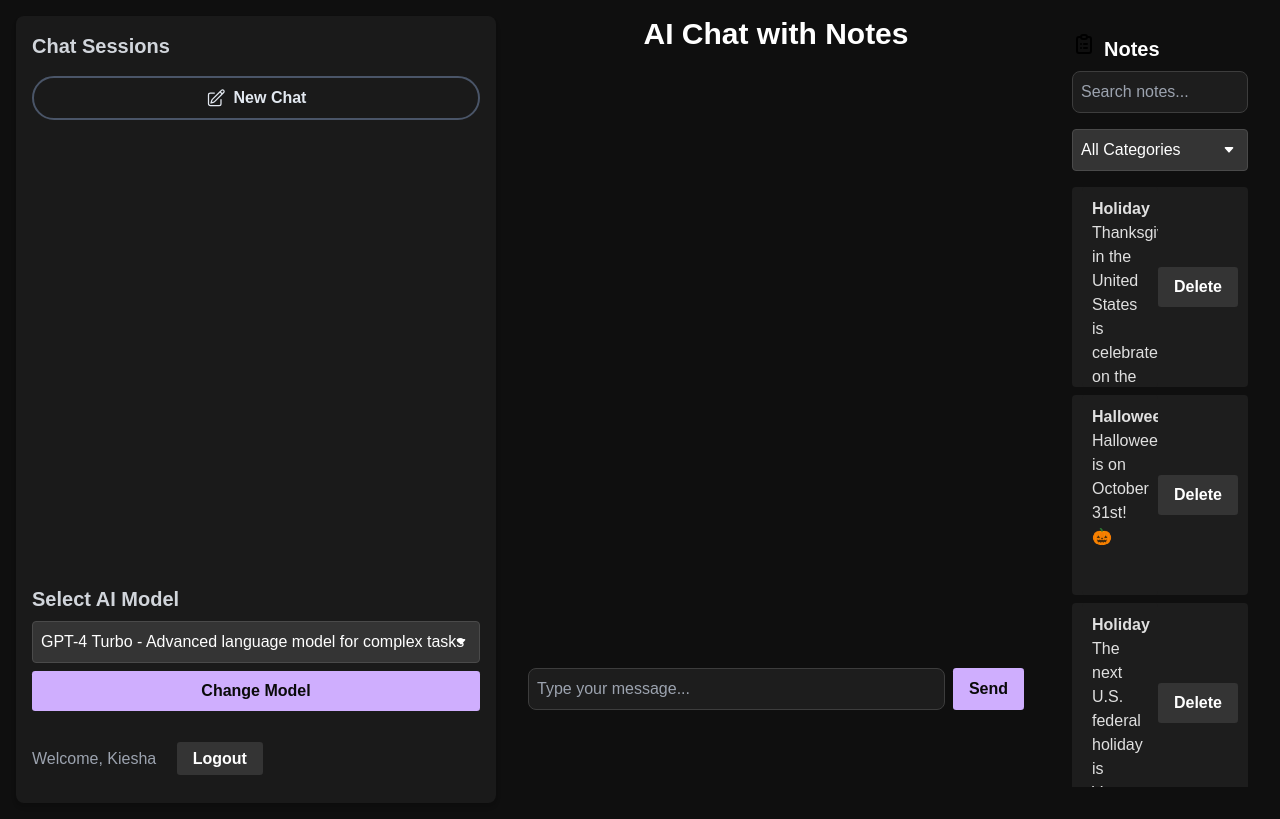
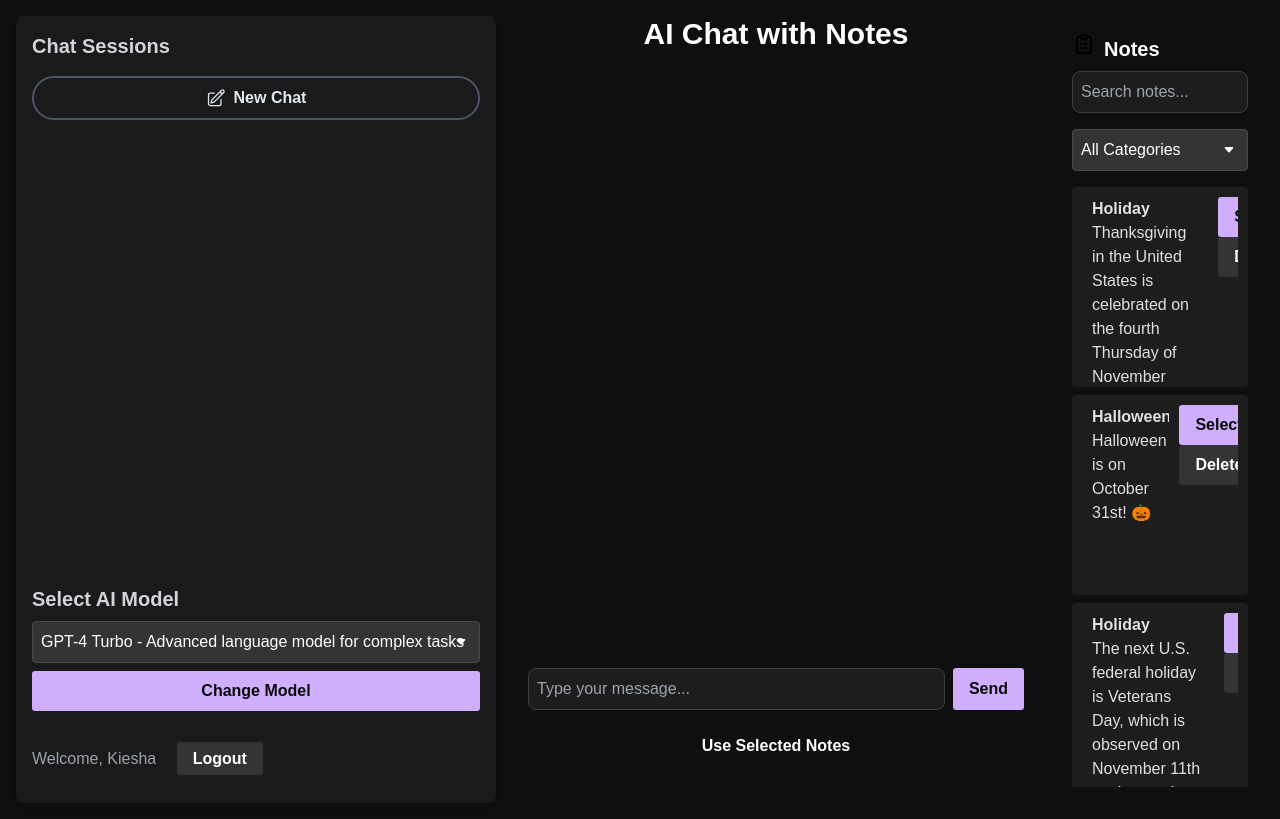
Before and after one commit to allenkiesha/GPTme-Rep, a Flask app: page /chat in a window 1280 px wide. Run offline with Flask 3, Linux system fonts and the light colour scheme; a user stored in the database is signed in; data comes from the database, SQL or seed files in the repository; data that the repository does not hold is empty.

Commit message:
Agent query: Can you verify if the note selection functionality is working correctly? Try selecting a few notes and check if they are visually highlighted.

```diff
--- a/app.py
+++ b/app.py
@@ -200,6 +200,16 @@ def delete_note(note_id):
         return jsonify({"success": True, "message": "Note deleted successfully"})
     return jsonify({"success": False, "message": "Note not found or unauthorized"}), 404
 
+@app.route('/get_selected_notes', methods=['POST'])
+@login_required
+def get_selected_notes():
+    note_ids = request.json.get('note_ids', [])
+    selected_notes = Note.query.filter(Note.id.in_(note_ids), Note.user_id == current_user.id).all()
+    return jsonify({
+        "success": True,
+        "notes": [{"id": note.id, "content": note.content, "category": note.category} for note in selected_notes]
+    })
+
 @app.route('/register', methods=['GET', 'POST'])
 def register():
     if current_user.is_authenticated:
--- a/static/js/app.js
+++ b/static/js/app.js
@@ -9,6 +9,7 @@ document.addEventListener('DOMContentLoaded', () => {
 
     let notes = [];
     let currentSessionId = null;
+    let selectedNotes = new Set();
 
     async function createNewSession() {
         try {
@@ -190,24 +191,46 @@ document.addEventListener('DOMContentLoaded', () => {
         notesList.innerHTML = '';
         notes.forEach((note) => {
             const noteElement = document.createElement('div');
-            noteElement.classList.add('mb-2', 'p-2', 'flex', 'justify-between', 'items-center');
+            noteElement.classList.add('mb-2', 'p-2', 'flex', 'justify-between', 'items-center', 'note-item');
+            noteElement.setAttribute('data-note-id', note.id);
             noteElement.innerHTML = `
                 <div>
                     <p class="font-bold">${note.category}</p>
                     <p>${note.content}</p>
                 </div>
-                <button class="delete-note-btn btn btn-danger" data-note-id="${note.id}">Delete</button>
+                <div>
+                    <button class="select-note-btn btn btn-primary mr-2" data-note-id="${note.id}">Select</button>
+                    <button class="delete-note-btn btn btn-danger" data-note-id="${note.id}">Delete</button>
+                </div>
             `;
             notesList.appendChild(noteElement);
         });
 
-        // Add event listeners to delete buttons
+        // Add event listeners to select and delete buttons
+        document.querySelectorAll('.select-note-btn').forEach(button => {
+            button.addEventListener('click', (e) => {
+                const noteId = e.target.getAttribute('data-note-id');
+                toggleNoteSelection(noteId);
+            });
+        });
+
         document.querySelectorAll('.delete-note-btn').forEach(button => {
             button.addEventListener('click', async (e) => {
                 const noteId = e.target.getAttribute('data-note-id');
                 await deleteNote(noteId);
             });
         });
+    }
+
+    function toggleNoteSelection(noteId) {
+        const noteElement = document.querySelector(`.note-item[data-note-id="${noteId}"]`);
+        if (selectedNotes.has(noteId)) {
+            selectedNotes.delete(noteId);
+            noteElement.classList.remove('bg-blue-100');
+        } else {
+            selectedNotes.add(noteId);
+            noteElement.classList.add('bg-blue-100');
+        }
     }
 
     async function deleteNote(noteId) {
@@ -223,6 +246,7 @@ document.addEventListener('DOMContentLoaded', () => {
             const data = await response.json();
             if (data.success) {
                 notes = notes.filter(note => note.id != noteId);
+                selectedNotes.delete(noteId);
                 updateNotesList();
                 updateCategoryFilter();
             } else {
@@ -257,27 +281,7 @@ document.addEventListener('DOMContentLoaded', () => {
             return matchesSearch && matchesCategory;
         });
 
-        notesList.innerHTML = '';
-        filteredNotes.forEach((note) => {
-            const noteElement = document.createElement('div');
-            noteElement.classList.add('mb-2', 'p-2', 'flex', 'justify-between', 'items-center');
-            noteElement.innerHTML = `
-                <div>
-                    <p class="font-bold">${note.category}</p>
-                    <p>${note.content}</p>
-                </div>
-                <button class="delete-note-btn btn btn-danger" data-note-id="${note.id}">Delete</button>
-            `;
-            notesList.appendChild(noteElement);
-        });
-
-        // Add event listeners to delete buttons
-        document.querySelectorAll('.delete-note-btn').forEach(button => {
-            button.addEventListener('click', async (e) => {
-                const noteId = e.target.getAttribute('data-note-id');
-                await deleteNote(noteId);
-            });
-        });
+        updateNotesList(filteredNotes);
     }
 
     // Fetch initial notes
--- a/templates/chat.html
+++ b/templates/chat.html
@@ -51,6 +51,7 @@
                         <button type="submit" class="btn btn-primary">Send</button>
                     </div>
                 </form>
+                <button id="use-selected-notes" class="btn btn-secondary mb-4">Use Selected Notes</button>
             </div>
 
             <!-- Notes Sidebar -->
```
